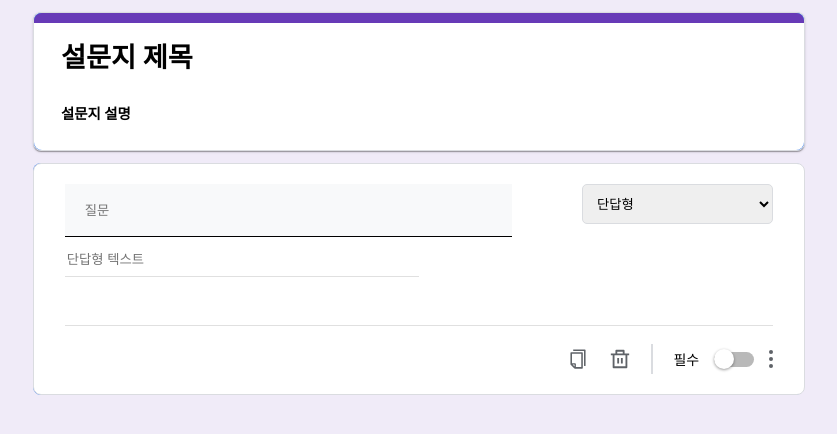
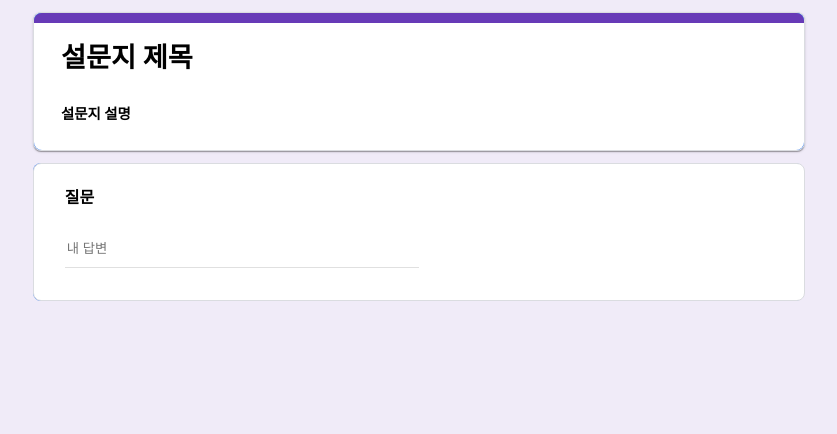
Before and after one commit to gangnamssal/google-forms-clone, a React (Vite) app: page /preview in a window 1280 px wide. Shown: the top 434 px of the page, without its empty margins (222-1059 px from the left). Built offline with nearby package versions, Linux system fonts and the light colour scheme.

Commit message:
[feat] 미리보기 후 저장된 데이터를 불러오도록 로직 수정

```diff
--- a/src/components/FormContentList/FormContent.tsx
+++ b/src/components/FormContentList/FormContent.tsx
@@ -4,16 +4,23 @@ import { useSelector } from 'react-redux';
 
 import type { RootState } from '@store/store';
 import BaseModifyForm from '@components/Answer/Modify/BaseModifyForm';
+import { useLocation } from 'react-router-dom';
+import BaseCompleteForm from '../Answer/Complete/BaseCompleteForm';
 
 export default function FormContent({ formListIndex }: IFormContentProps) {
   const theme = useTheme();
+  const pathName = useLocation().pathname;
   const formList = useSelector((state: RootState) => state.formList);
   const { isModify } = formList[formListIndex];
 
   return (
     <div className='form-content' css={formContentCss.outerBox(theme)}>
       <div css={formContentCss.container(theme, isModify)}>
-        <BaseModifyForm formListIndex={formListIndex} />
+        {pathName === '/preview' ? (
+          <BaseCompleteForm formListIndex={formListIndex} />
+        ) : (
+          <BaseModifyForm formListIndex={formListIndex} />
+        )}
       </div>
     </div>
   );
--- a/src/components/SideMenubar.tsx
+++ b/src/components/SideMenubar.tsx
@@ -1,6 +1,7 @@
 /** @jsxImportSource @emotion/react */
 import { css } from '@emotion/react';
 import { useDispatch } from 'react-redux';
+import { useNavigate } from 'react-router-dom';
 import { AiOutlineEye } from '@react-icons/all-files/ai/AiOutlineEye';
 import { IoIosAddCircleOutline } from '@react-icons/all-files/io/IoIosAddCircleOutline';
 
@@ -10,11 +11,12 @@ const SIZE = 25;
 
 export default function SideMenubar() {
   const dispatch = useDispatch();
+  const navigate = useNavigate();
 
   return (
     <div css={sideMenubarCss.container}>
       <IoIosAddCircleOutline onClick={() => dispatch(addFormList())} size={SIZE} css={sideMenubarCss.icon} />
-      <AiOutlineEye size={SIZE} css={sideMenubarCss.icon} />
+      <AiOutlineEye onClick={() => navigate('/preview')} size={SIZE} css={sideMenubarCss.icon} />
     </div>
   );
 }
--- a/src/components/UI/ToggleSwitch.tsx
+++ b/src/components/UI/ToggleSwitch.tsx
@@ -1,21 +1,28 @@
 /** @jsxImportSource @emotion/react */
+import { useSelector } from 'react-redux';
 import { css, Theme, useTheme } from '@emotion/react';
-import { IToggleSwitchProps } from '../Answer/Modify/BaseModifyForm';
+
+import { IToggleSwitchProps } from '@components/Answer/Modify/BaseModifyForm';
+import { RootState } from '@store/store';
 
 export default function ToggleSwitch<T extends IToggleSwitchProps>(props: T) {
   const theme = useTheme();
+  const formList = useSelector((state: RootState) => state.formList);
+  const { formListIndex } = props;
+  const { isRequired } = formList[formListIndex];
 
   return (
     <div>
       <input
         onChange={props.onChange}
         type='checkbox'
-        id={`toggle${props.formListIndex as number}`}
+        id={`toggle${props.formListIndex}`}
         hidden
+        checked={isRequired}
         css={toggleSwitchCss.toggleCheck(theme)}
       />
       <label
-        htmlFor={`toggle${props.formListIndex as number}`}
+        htmlFor={`toggle${props.formListIndex}`}
         className='toggleSwitch'
         css={toggleSwitchCss.toggleSwitch(props)}>
         <span className='toggleButton' css={toggleSwitchCss.toggleButton(props)}></span>
```
